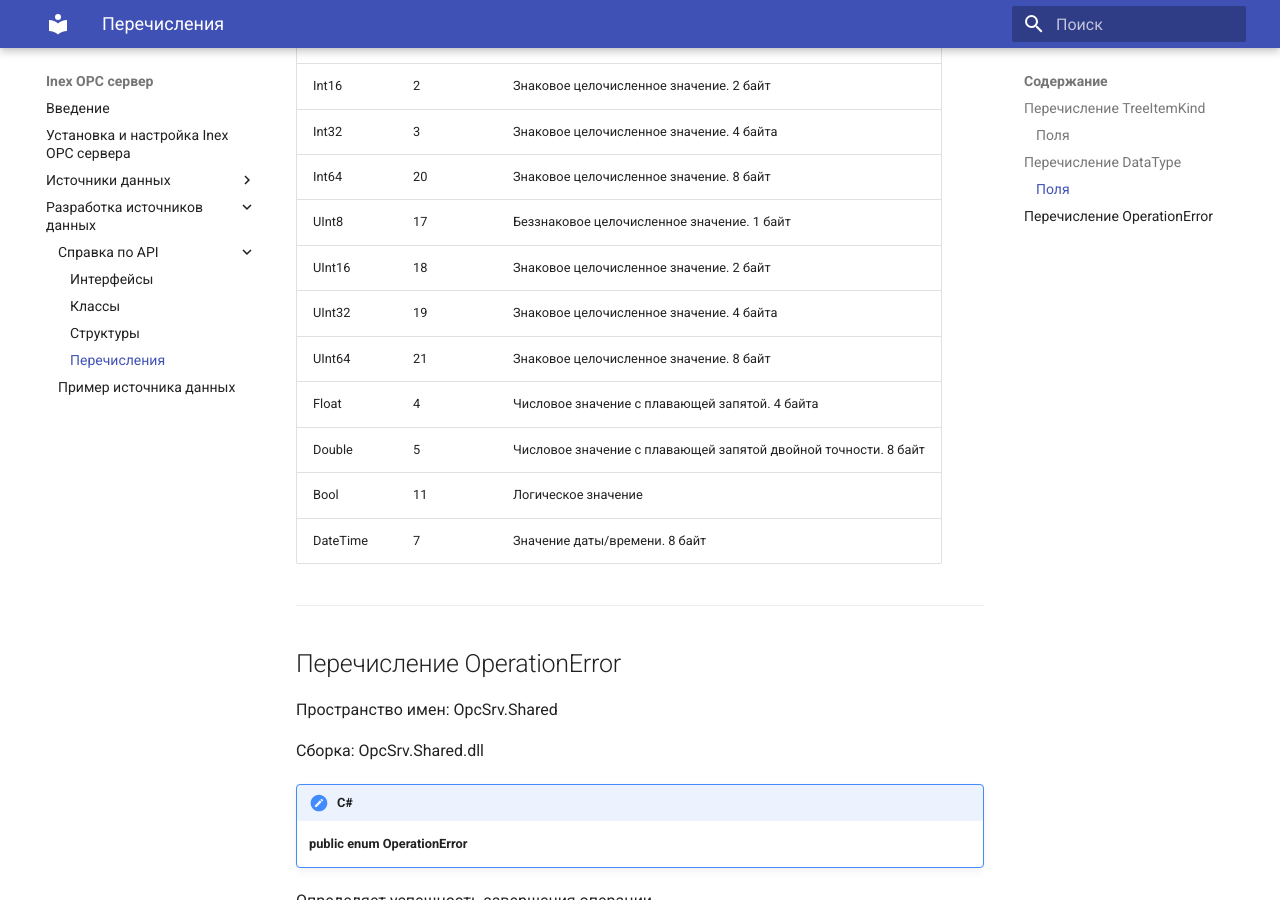
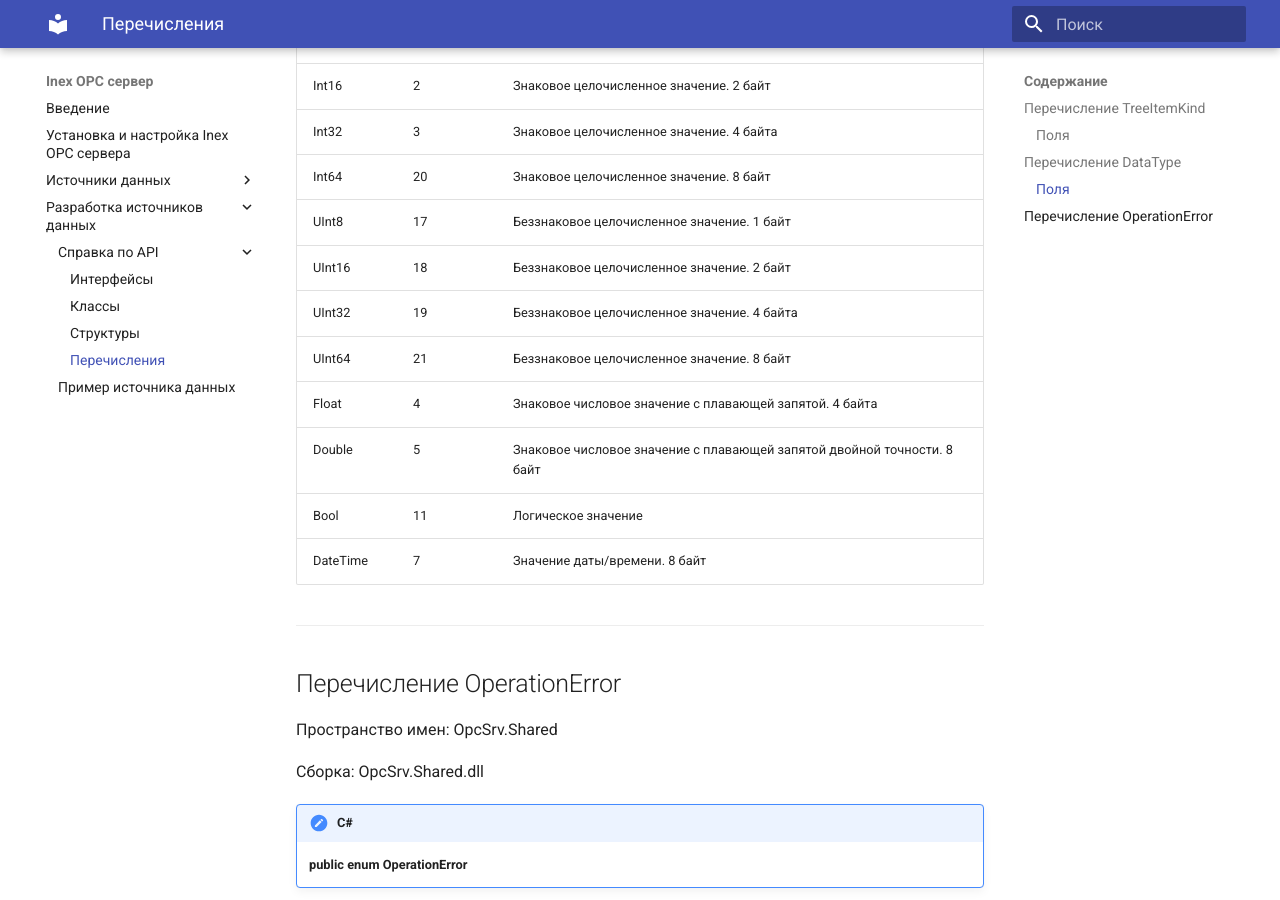
Before and after one commit to inex-dev/opc-server-doc, an MkDocs documentation site: the page built from docs/api-references-enums.md, in a window 1280 px wide and 900 px high, scrolled down 1163 px. Built offline with MkDocs 1.6.1 and Material for MkDocs 9.7.7, drawn with Linux system fonts in a browser that asks for light colours.

Commit message:
Исправления ошибок

```diff
--- a/docs/api-references-enums.md
+++ b/docs/api-references-enums.md
@@ -40,11 +40,11 @@ Int16|2|Знаковое целочисленное значение. 2 байт
 Int32|3|Знаковое целочисленное значение. 4 байта
 Int64|20|Знаковое целочисленное значение. 8 байт
 UInt8|17|Беззнаковое целочисленное значение. 1 байт
-UInt16|18|Знаковое целочисленное значение. 2 байт
-UInt32|19|Знаковое целочисленное значение. 4 байта
-UInt64|21|Знаковое целочисленное значение. 8 байт
-Float|4|Числовое значение с плавающей запятой. 4 байта
-Double|5|Числовое значение с плавающей запятой двойной точности. 8 байт
+UInt16|18|Беззнаковое целочисленное значение. 2 байт
+UInt32|19|Беззнаковое целочисленное значение. 4 байта
+UInt64|21|Беззнаковое целочисленное значение. 8 байт
+Float|4|Знаковое числовое значение с плавающей запятой. 4 байта
+Double|5|Знаковое числовое значение с плавающей запятой двойной точности. 8 байт
 Bool|11|Логическое значение
 DateTime|7|Значение даты/времени. 8 байт
 
```
Also changed, not shown: docs/api-references-structs.md (+7 -0 lines), docs/install-and-settings.md (+7 -1 lines).
